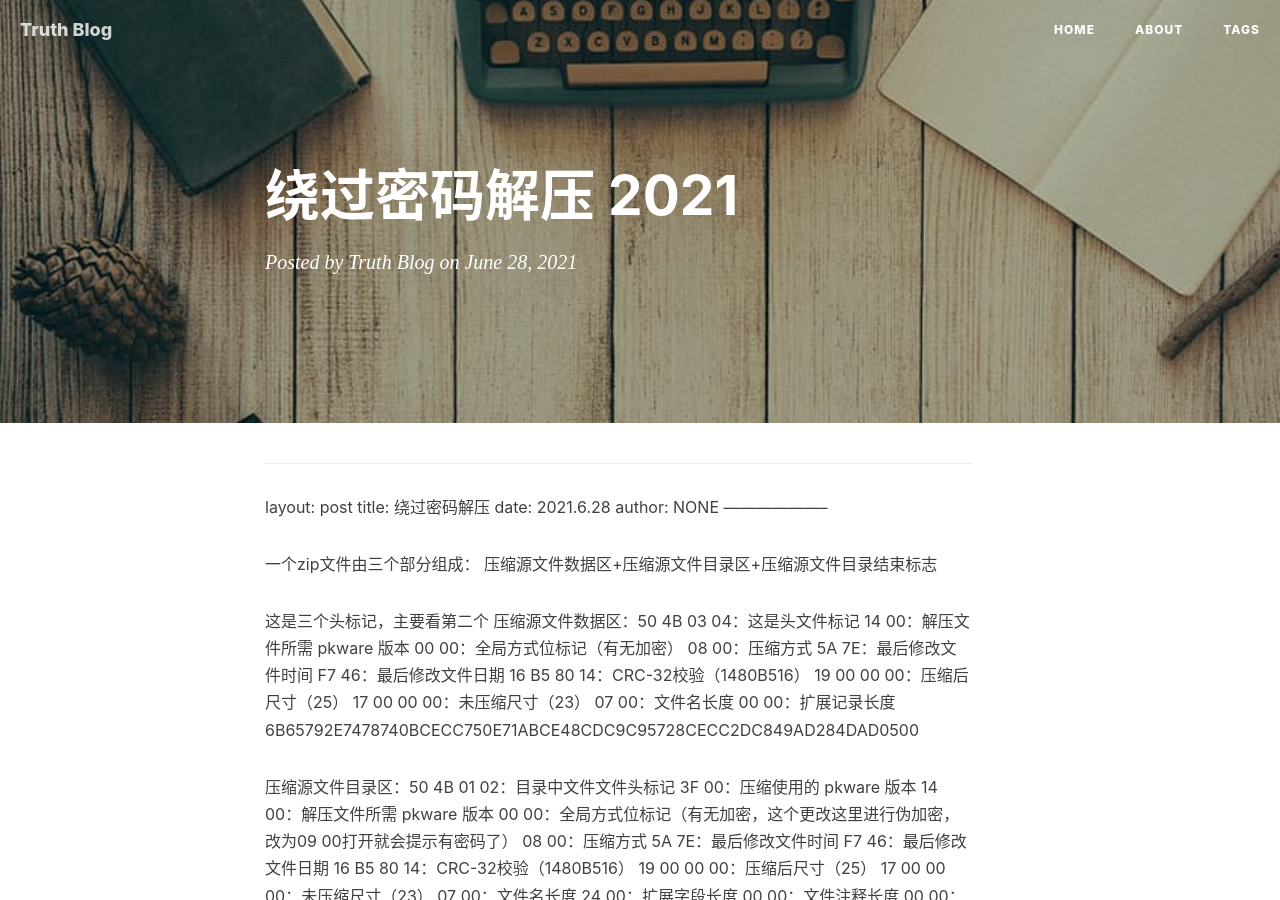
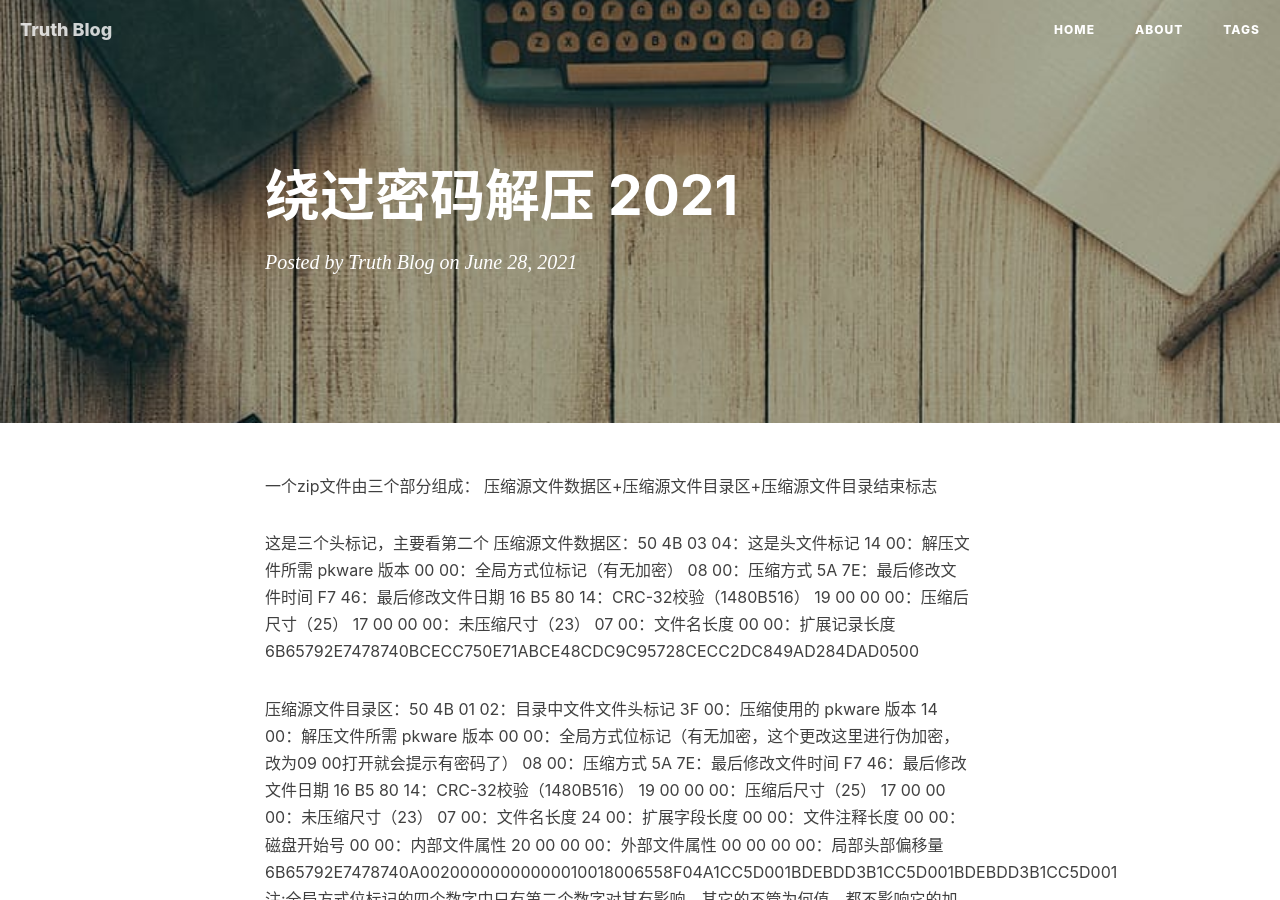
Before and after one commit to 4map/Cn0f1cd.github.io, a Jekyll site: the page built from _posts/2021-6-28-绕过密码解压-2021.md, in a window 1280 px wide and 900 px high. Built offline with Jekyll 4.4.1, drawn with Linux system fonts in a browser that asks for light colours; nearby versions of some CDN libraries; our own code applies the rules of GitHub Pages for plain Markdown files; comment, search, counter and statistics services are not loaded.

Commit message:
Update 2021-6-28-绕过密码解压-2021.md

```diff
--- a/_posts/2021-6-28-绕过密码解压-2021.md
+++ b/_posts/2021-6-28-绕过密码解压-2021.md
@@ -1,9 +1,4 @@
---------------------
-layout:  post
-title:   绕过密码解压
-date:    2021.6.28
-author:  NONE
---------------------
+
 
 
 一个zip文件由三个部分组成：
```
